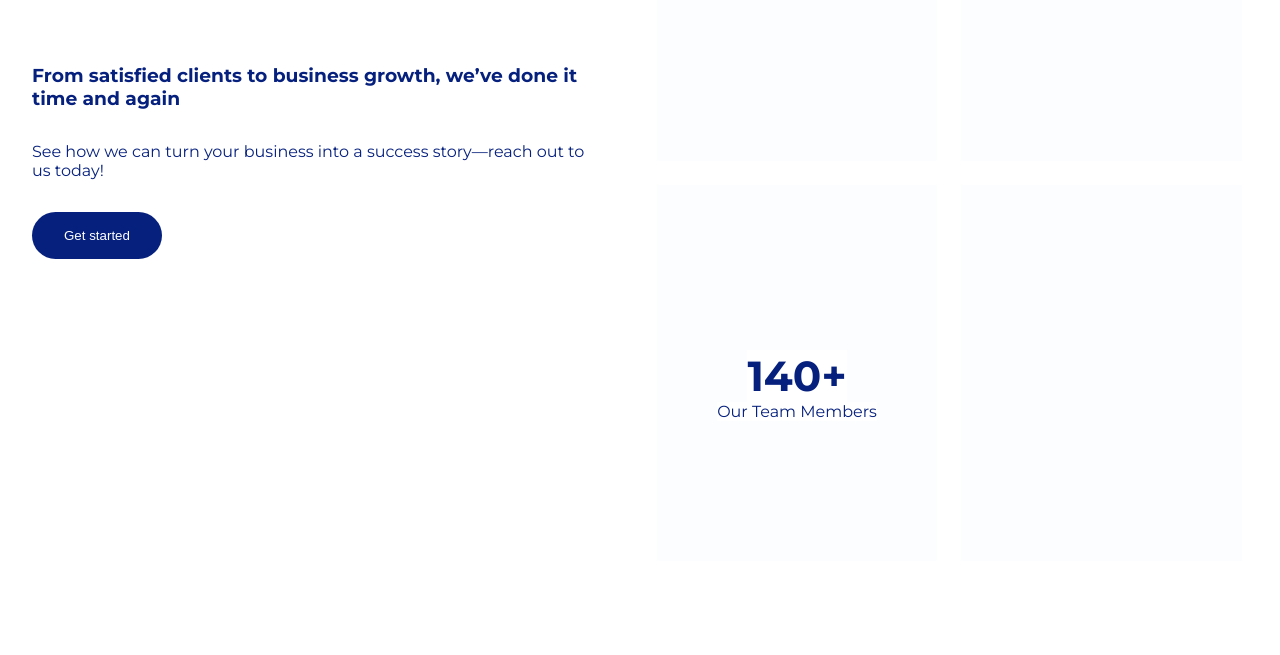
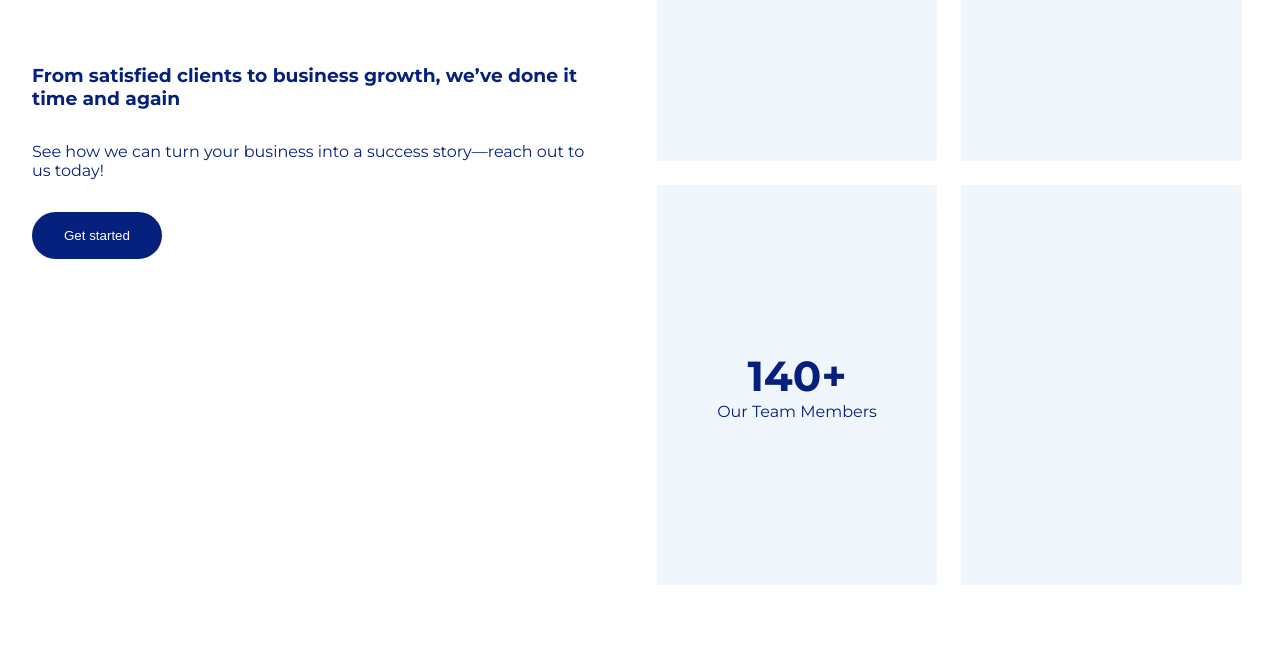
Before and after one commit to suchi-291/codegene-test2, a plain HTML site: page insights.html in a window 1280 px wide. Shown: the part 374-1029 px from the top of the page. Drawn offline with nearby package versions, Linux system fonts and the light colour scheme.

Commit message:
changed the bg and fixed nav for insights.html

```diff
--- a/insights.css
+++ b/insights.css
@@ -1,18 +1,20 @@
-*{
-    background-color: white;
-    color: #06207D;
+
+
+.nav-links{
+    color: #e0e3eb;
 }
 
-body{
-    background-color: white;
+nav{
+    background-color: #00041064;
 }
-
 
 #insights-container{
     width: 100vw;
     height: 100vh;
     display: flex;
     gap:2rem;
+    background-color: white;
+    color: #06207D;
 
 }
 
@@ -42,7 +44,7 @@ body{
 }
 .insight-block{
     width: 45%;
-    background-color: rgba(240, 248, 255, 0.291);
+    background-color: rgba(199, 223, 245, 0.291);
     height: 50%;
     display: flex;
     flex-direction: column;
@@ -59,6 +61,8 @@ body{
 @media (min-width: 768px) and (max-width: 1200px){
 
 
+
+
 }
 
 @media (max-width: 767px){
```
